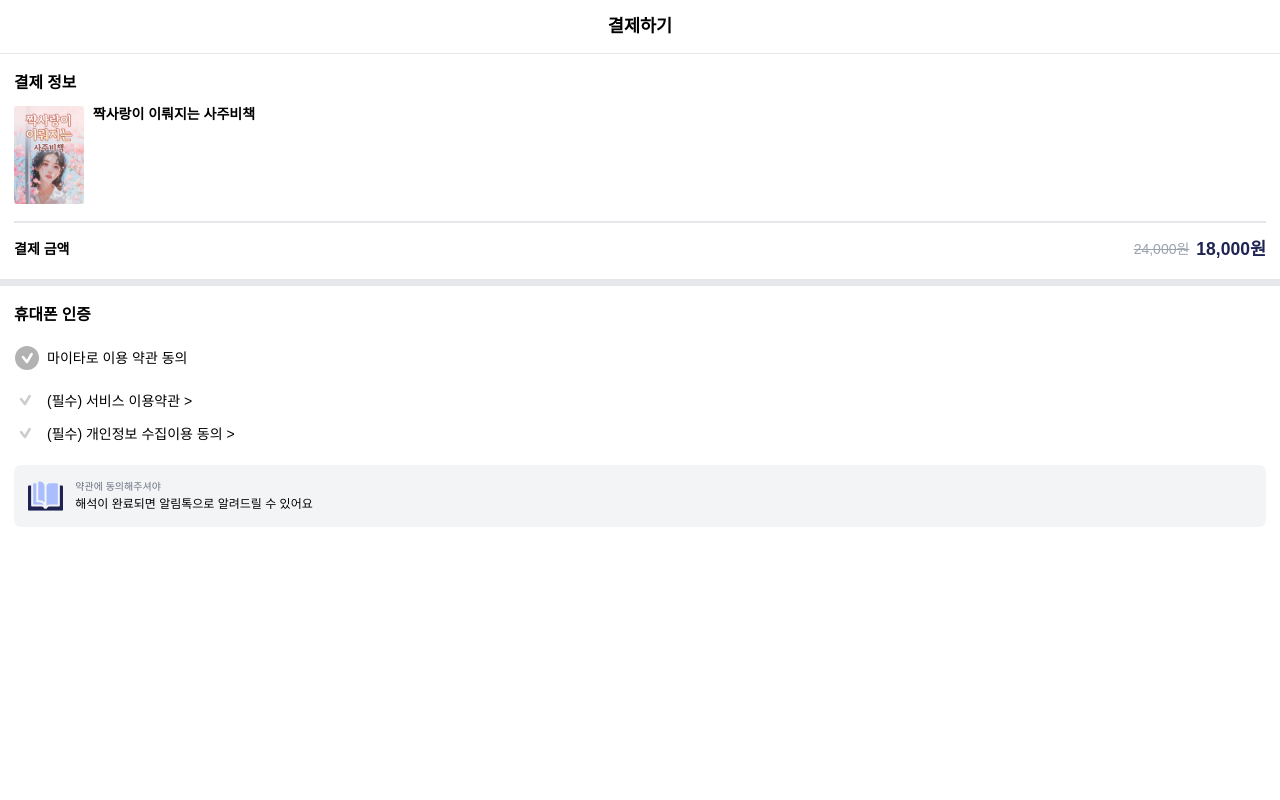
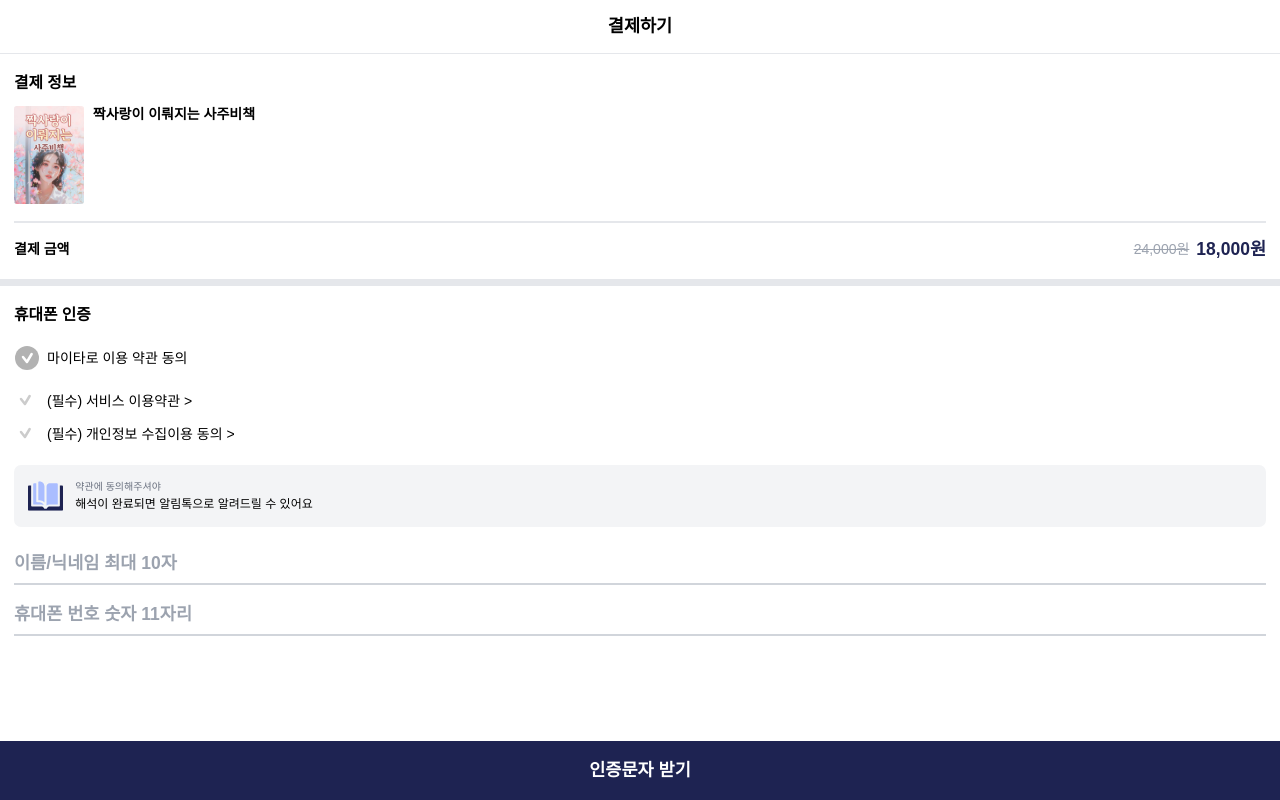
Before and after one commit to 1z-Labs/mytarot-client, a Vue app: page /payments in a window 1280 px wide. Built offline with nearby package versions, Linux system fonts and the light colour scheme; a web font is replaced by a local one.

Commit message:
feat. 인풋 필드, 인증문자 버튼 퍼블리싱 (기능X)

```diff
--- a/src/views/PaymentScreen.vue
+++ b/src/views/PaymentScreen.vue
@@ -63,7 +63,27 @@ export default {
         <p class="text-[12px]">해석이 완료되면 알림톡으로 알려드릴 수 있어요</p>
       </div>
     </div>
+
+    <!--input field-->
+    <div class="my-5 flex flex-col gap-3">
+      <input
+          type="text"
+          placeholder="이름/닉네임 최대 10자"
+          class="w-full py-2 text-xl border-b-2 border-gray-300 focus:border-primary text-primary
+          placeholder:text-xl placeholder:font-bold focus:outline-none transition duration-300"
+      />
+      <input
+          type="text"
+          placeholder="휴대폰 번호 숫자 11자리"
+          class="w-full py-2 text-xl border-b-2 border-gray-300 focus:border-primary text-primary
+          placeholder:text-xl placeholder:font-bold focus:outline-none transition duration-300"
+      />
+    </div>
   </div>
+
+  <button type="submit" class="py-5 w-full flex items-center justify-center text-white bg-primary fixed bottom-0 left-0 right-0 text-xl font-bold">
+    인증문자 받기
+  </button>
 </template>
 
 <style scoped>
```
